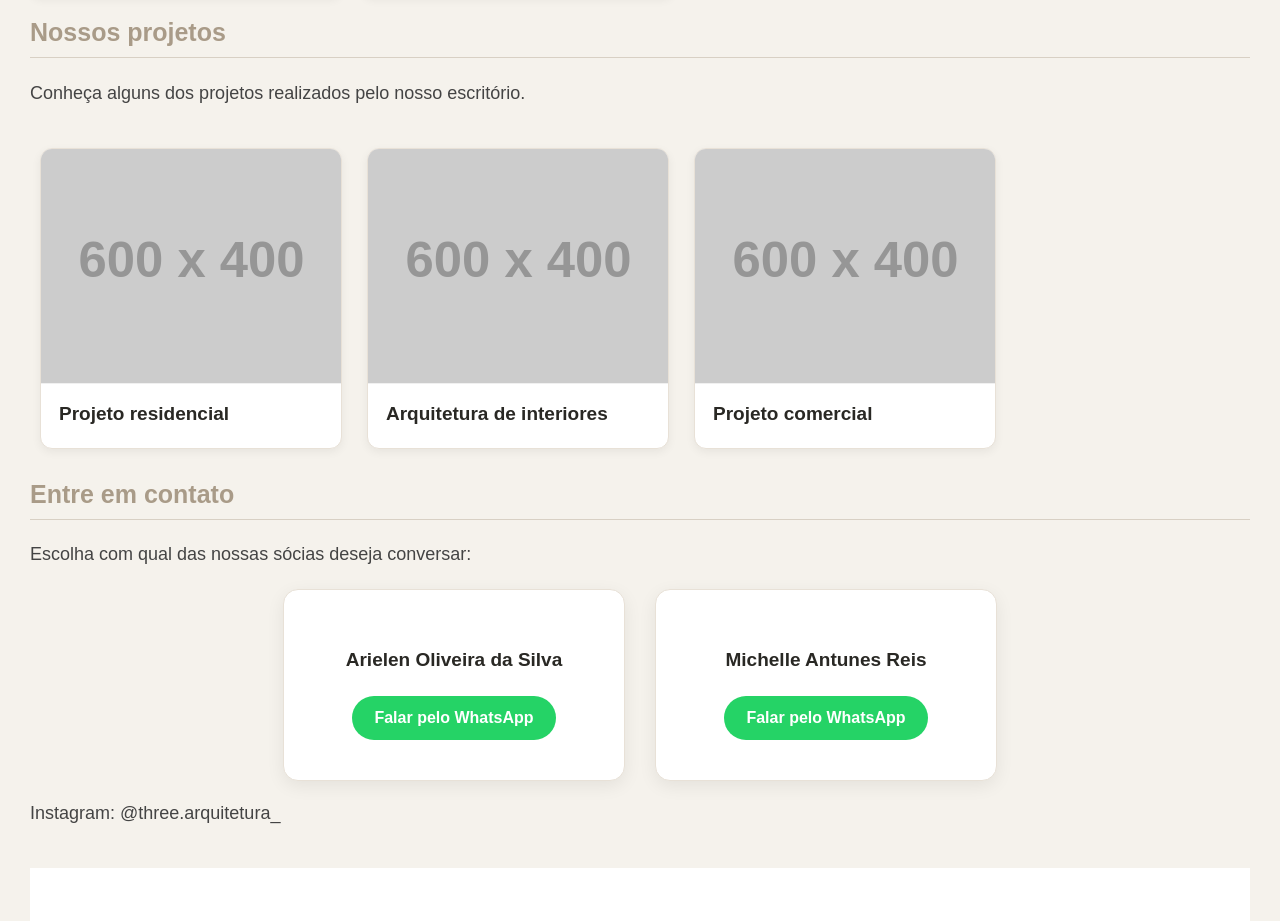
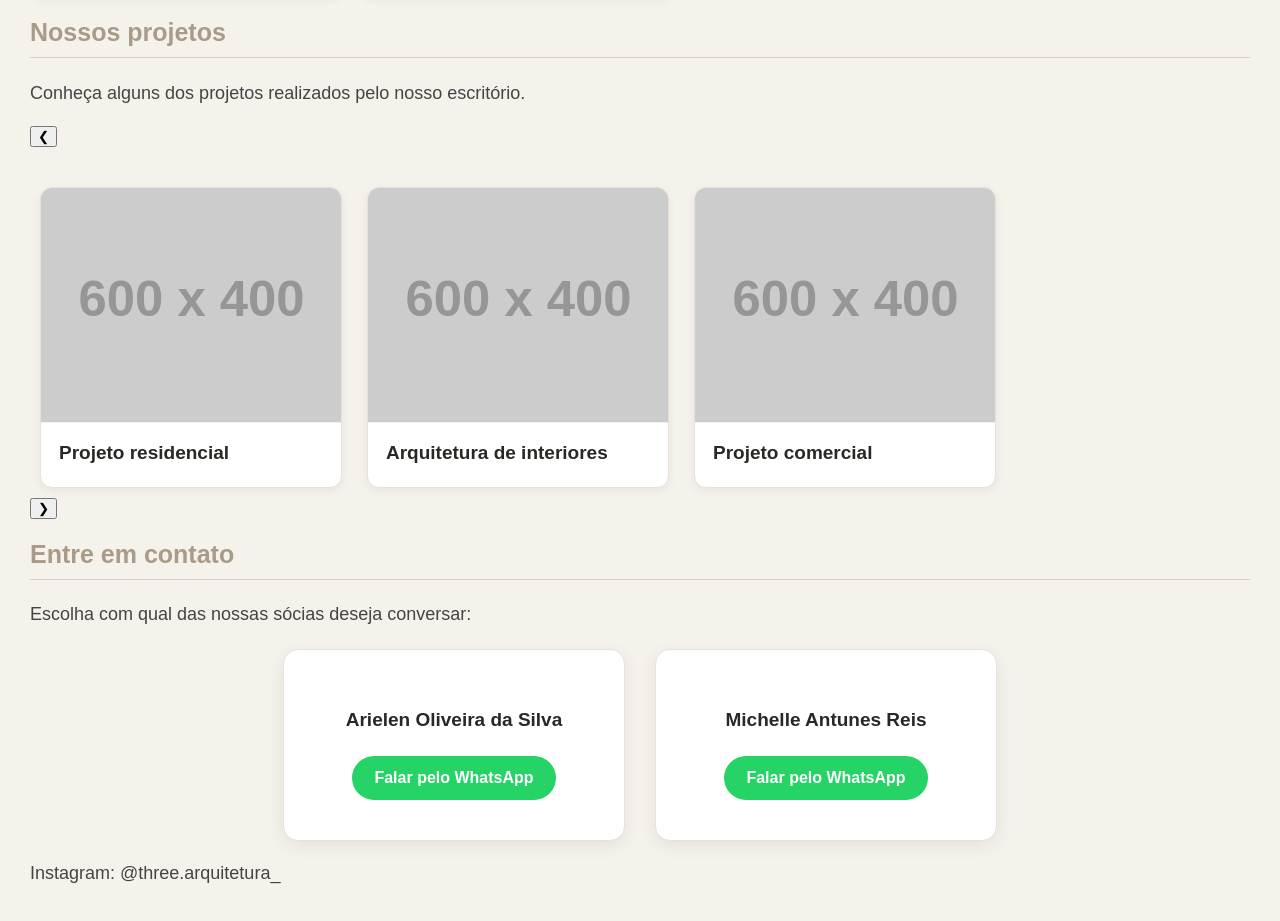
Before and after one commit to HitalloOliveira/three-arquitetura, a plain HTML site: page index.html in a window 1280 px wide. Shown: the part 1849-2770 px from the top of the page. Drawn offline with Linux system fonts and the light colour scheme; placeholder pictures from the web are drawn by us.

Commit message:
Update index.html

```diff
--- a/index.html
+++ b/index.html
@@ -89,21 +89,31 @@
 
     <h2 id="projetos">Nossos projetos</h2>
     <p>Conheça alguns dos projetos realizados pelo nosso escritório.</p>
-    <div class="galeria">
+   <div class="carrossel">
+    <button id="anterior" class="seta">❮</button>
+
+    <div class="janela-carrossel">
+        <div class="galeria" id="galeria">
+
             <div class="projeto">
-        <img src="https://placehold.co/600x400"
-        alt="Projeto residencial">
+                <img src="https://placehold.co/600x400" alt="Projeto residencial">
                 <h3>Projeto residencial</h3>
             </div>
+
             <div class="projeto">
-        <img src="https://placehold.co/600x400"
-        alt="Arquitetura de interiores">
+                <img src="https://placehold.co/600x400" alt="Arquitetura de interiores">
                 <h3>Arquitetura de interiores</h3>
             </div>
+
             <div class="projeto">
-        <img src="https://placehold.co/600x400"
-        alt="Projeto comercial">
+                <img src="https://placehold.co/600x400" alt="Projeto comercial">
                 <h3>Projeto comercial</h3>
+            </div>
+
+        </div>
+    </div>
+
+    <button id="proximo" class="seta">❯</button>
 </div>
 </div>
 
```
Lines whose indentation alone changed are shown as unchanged.
